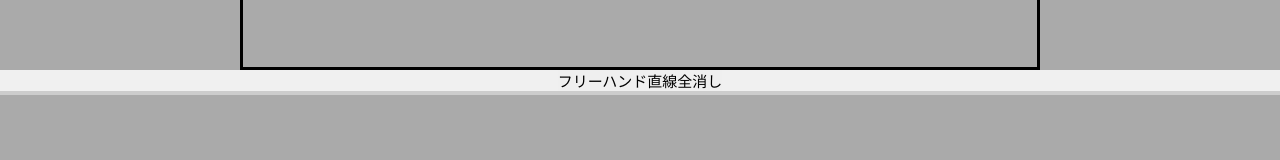
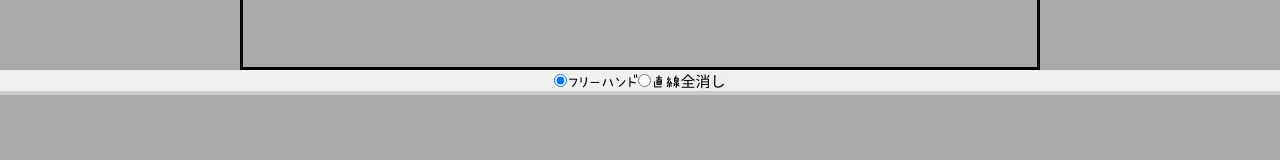
Before and after one commit to gokigen-ch/everyones-toilet-front, a Nuxt app: page /rooms/4 in a window 1280 px wide. Shown: the part 350-510 px from the top of the page. Built offline with nearby package versions, Linux system fonts and the light colour scheme.

Commit message:
mod: 描画モードの変更をradioボタンに変更

```diff
--- a/components/DrawRoom.vue
+++ b/components/DrawRoom.vue
@@ -6,8 +6,10 @@
                           @mouseup="dragEnd" @mouseout="dragEnd" @touchend="dragEnd" @touchcancel="dragEnd"></canvas>
     </div>
     <main class="room">
-      <button id="free-mode-button" @click="chanageMode('free')">フリーハンド</button>
-      <button id="line-mode-button" @click="chanageMode('line')">直線</button>
+      <input type="radio" id="modeFree" name="mode" value="free" v-model="mode" checked>
+      <label for="modeFree">フリーハンド</label>
+      <input type="radio" id="modeLine" name="mode" value="line" v-model="mode">
+      <label for="modeLine">直線</label>
       <button id="clear-button" @click="clear">全消し</button>
     </main>
     <footer>
```
